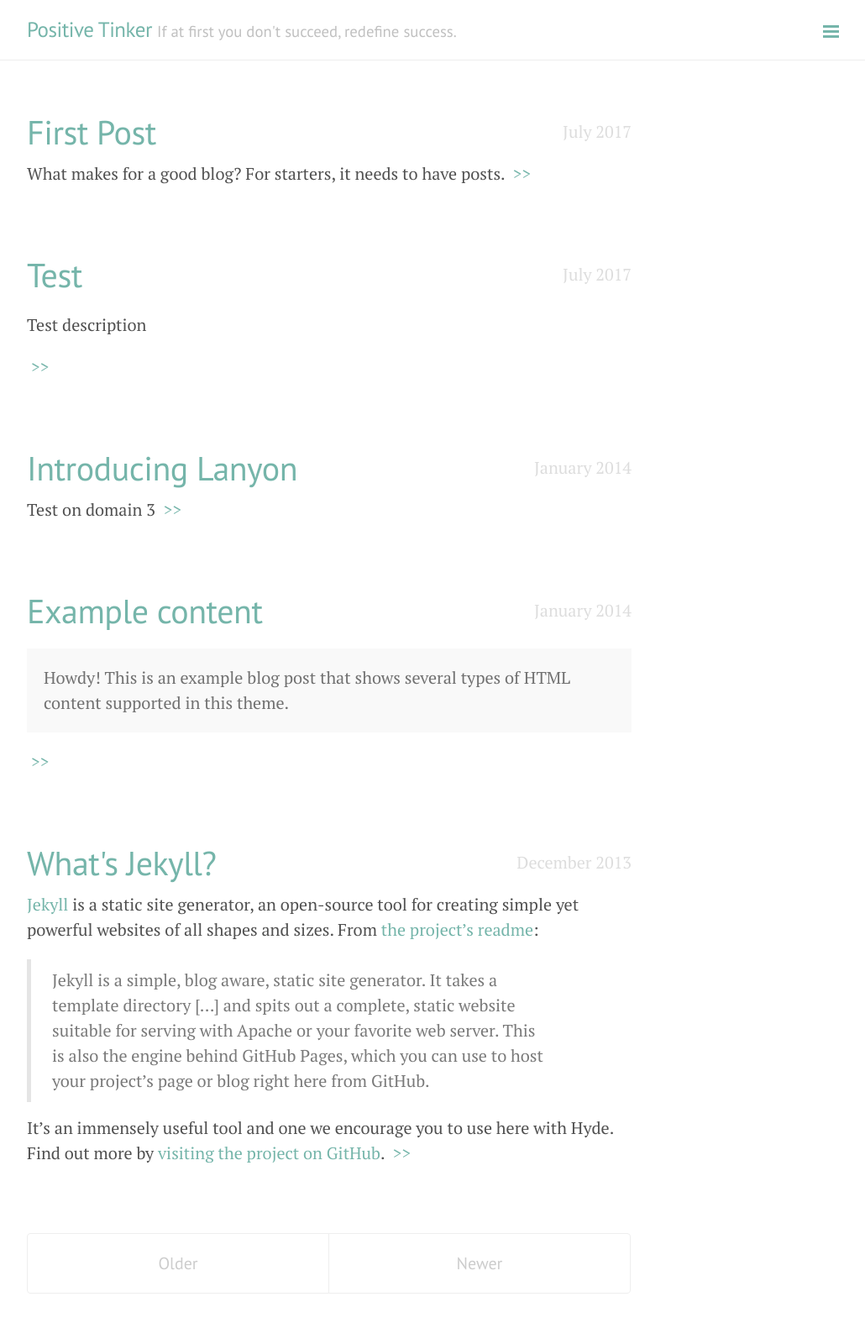
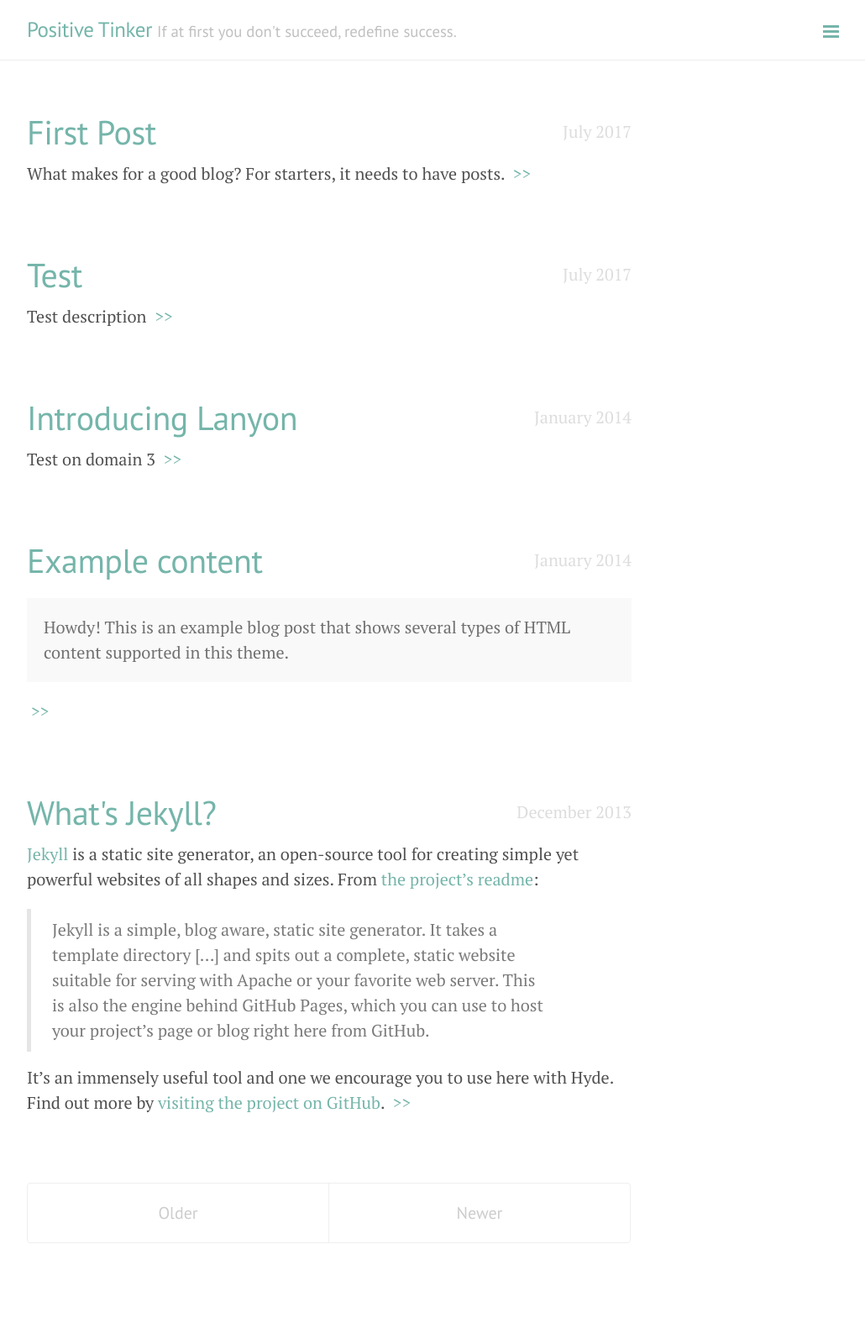
Before and after one commit to MikeTV/PositiveTinker, a Jekyll site: the page built from index.html, in a window 1280 px wide. Shown: the whole page at 84% size, without its empty margins (248-1278 px from the left). Built offline with Jekyll 4.4.1, drawn with Linux system fonts in a browser that asks for light colours; the list of posts is cut into pages by our own code; after the commit the page ends 1540 px from its top, so only the background shows below that.

Commit message:
Update index.html

```diff
--- a/index.html
+++ b/index.html
@@ -13,7 +13,7 @@
     </h1>
     <p>
     {% if post.description.size > 0 %}
-          {{ post.description | remove: '<p>' | remove: '</p>' | markdownify }}
+          {{ post.description | markdownify | remove: '<p>' | remove: '</p>' }}
       {% else %}
           {{ post.excerpt | remove: '<p>' | remove: '</p>' }}
     {% endif %}
```
